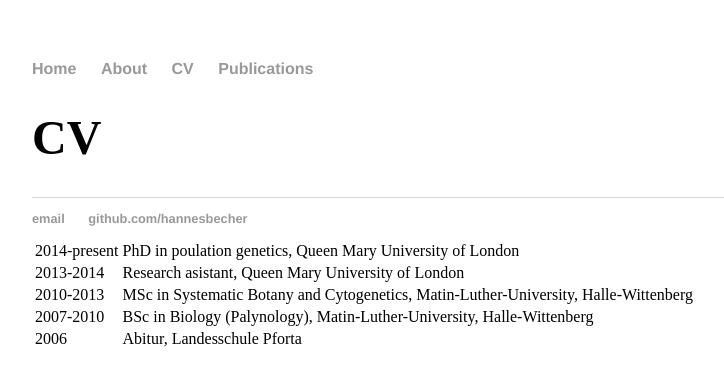
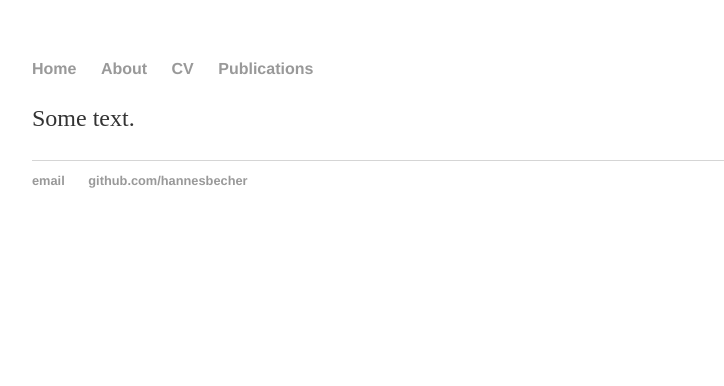
Before and after one commit to hannesbecher/hannesbecher.github.io, a Jekyll site: the page built from cv/index.html, in a window 1280 px wide. Shown: the top 386 px of the page, without its empty margins (160-884 px from the left). Built offline with Jekyll 4.4.1, drawn with Linux system fonts in a browser that asks for light colours.

Commit message:
Update index.html

```diff
--- a/cv/index.html
+++ b/cv/index.html
@@ -1,54 +1,8 @@
-<!DOCTYPE html>
-<html>
-	<head>
-		<title>Hannes Becher - CV</title>
-		<!-- link to main stylesheet -->
-		<link rel="stylesheet" type="text/css" href="/css/main.css">
-	</head>
-	<body>
-		<nav>
-    		<ul>
-        		<li><a href="/">Home</a></li>
-	        	<li><a href="/about">About</a></li>
-        		<li><a href="/cv">CV</a></li>
-        		<li><a href="/publications">Publications</a></li>
-    		</ul>
-		</nav>
-		<div class="container">
+---
+layout: default
+title: CV
+---
+    		<div class="blurb">
 
-
-	<h1>CV</h1>
-		<table>
-			<tbody>
-				<tr>
-					<td>2014-present</td>
-					<td>PhD in poulation genetics, Queen Mary University of London</td>
-				</tr>
-				<tr>
-    				<td>2013-2014</td>
-    				<td>Research asistant, Queen Mary University of London</td>
-    			</tr>
-				<tr>
-					<td>2010-2013</td>
-					<td>MSc in Systematic Botany and Cytogenetics, Matin-Luther-University, Halle-Wittenberg</td>
-				</tr>
-				<tr>
-					<td>2007-2010</td>
-					<td>BSc in Biology (Palynology), Matin-Luther-University, Halle-Wittenberg</td>
-				</tr>
-				<tr>
-					<td>2006</td>
-					<td>Abitur, Landesschule Pforta</td>
-				</tr>
-			</tbody>
-
-
-		</div><!-- /.container -->
-		<footer>
-    		<ul>
-        		<li><a href="mailto:h.becher@qmul.ac.uk">email</a></li>
-        		<li><a href="https://github.com/hannesbecher">github.com/hannesbecher</a></li>
-			</ul>
-		</footer>
-	</body>
-</html>
+				<p>Some text.</p>
+    		</div><!-- /.blurb -->
```
